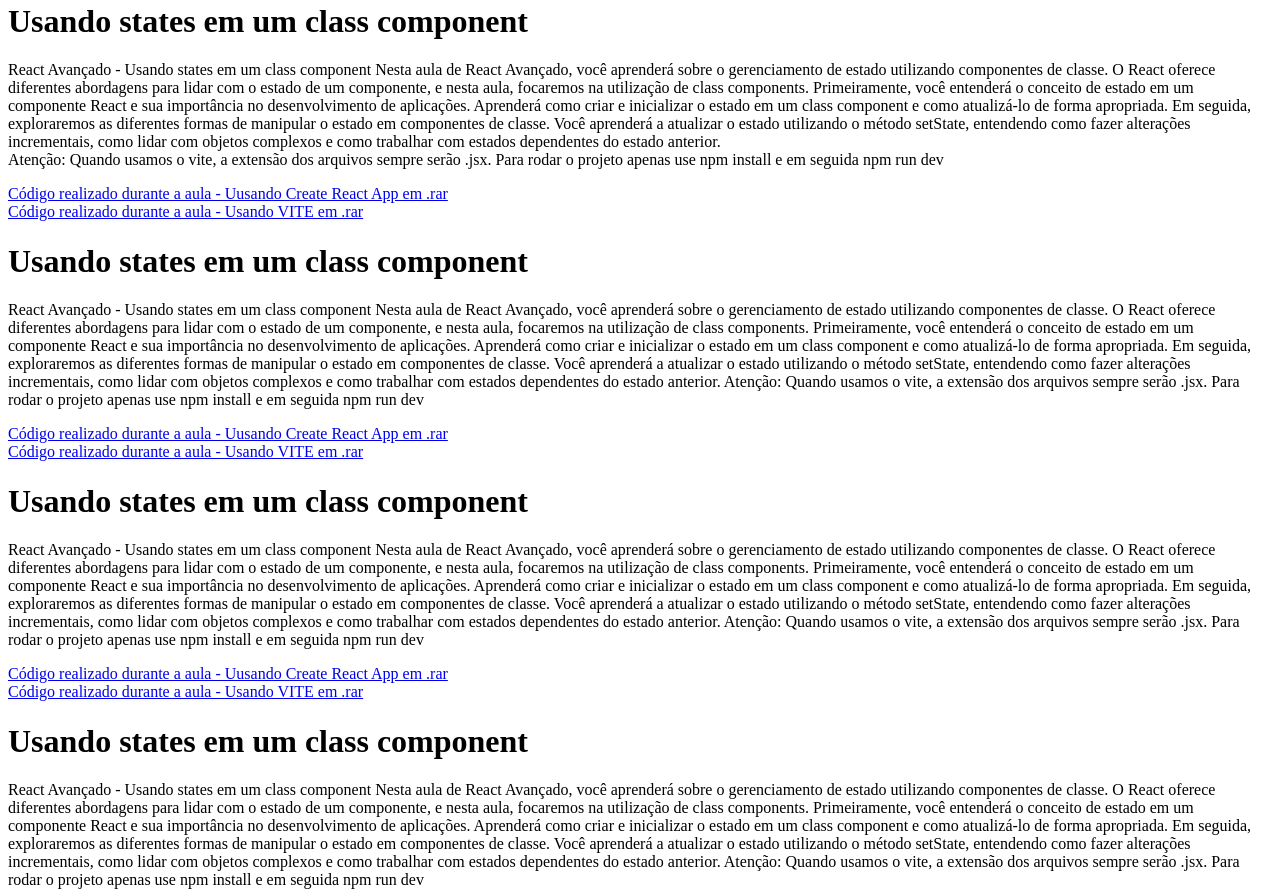
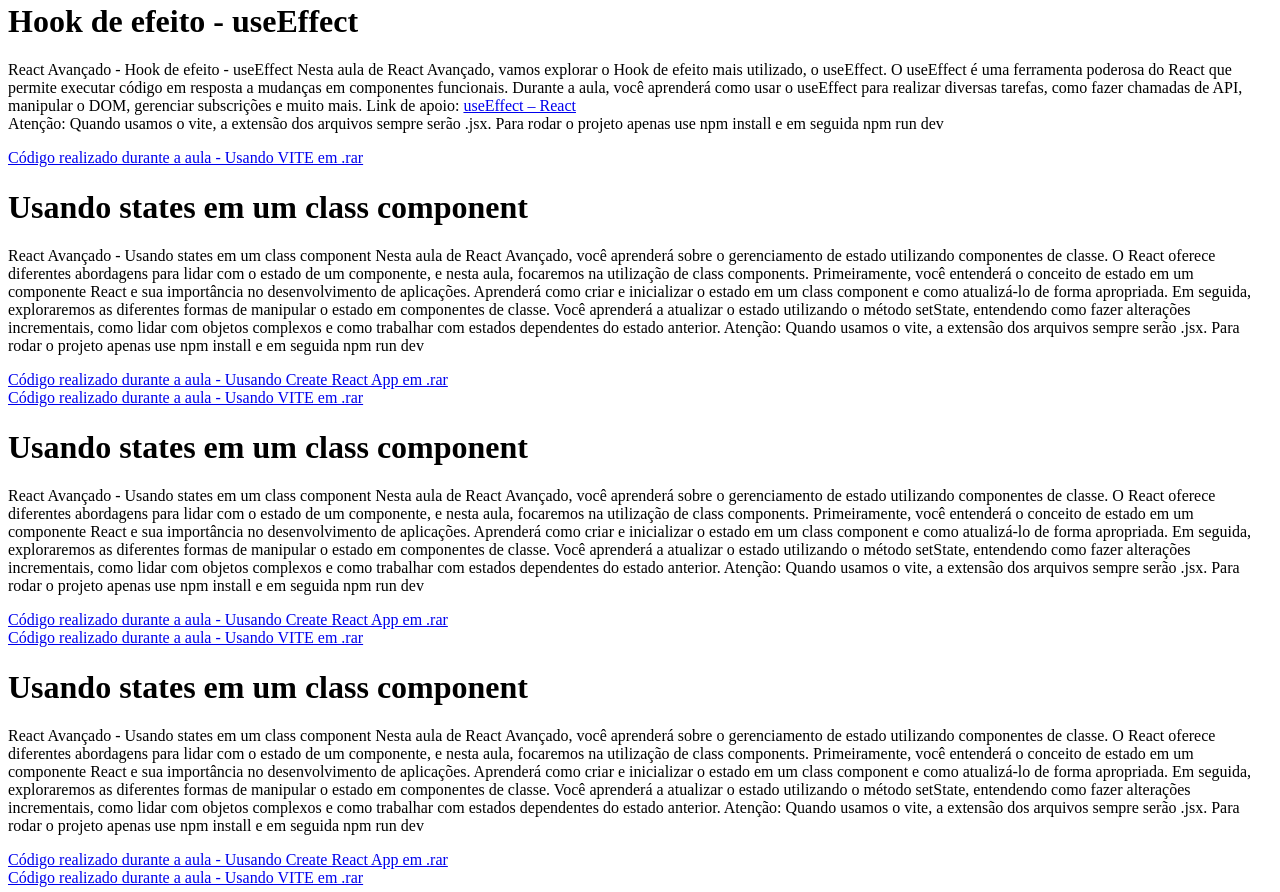
Before and after one commit to FlaviaColiv/JEST_REACT, a plain HTML site: page REACT AVANÇADO/index.html in a window 1280 px wide. Shown: the part 1687-2579 px from the top of the page. Drawn offline with Linux system fonts and the light colour scheme.

Commit message:
reaAvanc 030325 9

```diff
--- a/REACT AVANÇADO/index.html
+++ b/REACT AVANÇADO/index.html
@@ -172,6 +172,26 @@
             Usando VITE em .rar</a>
     </div>
 
+    <!-- ok -->
+    <div>
+        <h1>Hook de efeito - useEffect</h1>
+        <p>
+            React Avançado - Hook de efeito - useEffect
+            Nesta aula de React Avançado, vamos explorar o Hook de efeito mais utilizado, o useEffect. O useEffect é uma ferramenta poderosa do React que permite executar código em resposta a mudanças em componentes funcionais.
+
+            Durante a aula, você aprenderá como usar o useEffect para realizar diversas tarefas, como fazer chamadas de API, manipular o DOM, gerenciar subscrições e muito mais.
+
+            Link de apoio:
+
+            <a href="https://react.dev/reference/react/useEffect">useEffect – React</a>
+            <br>
+            Atenção: Quando usamos o vite, a extensão dos arquivos sempre serão .jsx. Para rodar o projeto apenas use npm install e em seguida npm run dev
+        </p>
+
+        <a href="./arquivos/Hook de efeito - useEffect.zip">Código realizado durante a aula -
+            Usando VITE em .rar</a>
+    </div>
+
     <div>
         <h1>Usando states em um class component</h1>
         <p>
@@ -186,7 +206,55 @@
 
             Em seguida, exploraremos as diferentes formas de manipular o estado em componentes de classe. Você aprenderá
             a atualizar o estado utilizando o método setState, entendendo como fazer alterações incrementais, como lidar
-            com objetos complexos e como trabalhar com estados dependentes do estado anterior. <br>
+            com objetos complexos e como trabalhar com estados dependentes do estado anterior.
+            Atenção: Quando usamos o vite, a extensão dos arquivos sempre serão .jsx. Para rodar o projeto apenas use
+            npm install e em seguida npm run dev
+        </p>
+
+        <a href="./arquivos/react-estado.rar">Código realizado durante a aula - Uusando Create React App em .rar</a> <br>
+        <a href="./arquivos/React Avançado - Usando states em um class component.zip">Código realizado durante a aula -
+            Usando VITE em .rar</a>
+    </div>
+
+    <div>
+        <h1>Usando states em um class component</h1>
+        <p>
+            React Avançado - Usando states em um class component
+            Nesta aula de React Avançado, você aprenderá sobre o gerenciamento de estado utilizando componentes de
+            classe. O React oferece diferentes abordagens para lidar com o estado de um componente, e nesta aula,
+            focaremos na utilização de class components.
+
+            Primeiramente, você entenderá o conceito de estado em um componente React e sua importância no
+            desenvolvimento de aplicações. Aprenderá como criar e inicializar o estado em um class component e como
+            atualizá-lo de forma apropriada.
+
+            Em seguida, exploraremos as diferentes formas de manipular o estado em componentes de classe. Você aprenderá
+            a atualizar o estado utilizando o método setState, entendendo como fazer alterações incrementais, como lidar
+            com objetos complexos e como trabalhar com estados dependentes do estado anterior.
+            Atenção: Quando usamos o vite, a extensão dos arquivos sempre serão .jsx. Para rodar o projeto apenas use
+            npm install e em seguida npm run dev
+        </p>
+
+        <a href="./arquivos/react-estado.rar">Código realizado durante a aula - Uusando Create React App em .rar</a> <br>
+        <a href="./arquivos/React Avançado - Usando states em um class component.zip">Código realizado durante a aula -
+            Usando VITE em .rar</a>
+    </div>
+
+    <div>
+        <h1>Usando states em um class component</h1>
+        <p>
+            React Avançado - Usando states em um class component
+            Nesta aula de React Avançado, você aprenderá sobre o gerenciamento de estado utilizando componentes de
+            classe. O React oferece diferentes abordagens para lidar com o estado de um componente, e nesta aula,
+            focaremos na utilização de class components.
+
+            Primeiramente, você entenderá o conceito de estado em um componente React e sua importância no
+            desenvolvimento de aplicações. Aprenderá como criar e inicializar o estado em um class component e como
+            atualizá-lo de forma apropriada.
+
+            Em seguida, exploraremos as diferentes formas de manipular o estado em componentes de classe. Você aprenderá
+            a atualizar o estado utilizando o método setState, entendendo como fazer alterações incrementais, como lidar
+            com objetos complexos e como trabalhar com estados dependentes do estado anterior.
             Atenção: Quando usamos o vite, a extensão dos arquivos sempre serão .jsx. Para rodar o projeto apenas use
             npm install e em seguida npm run dev
         </p>
```
Also changed, not shown: 1 other file.
